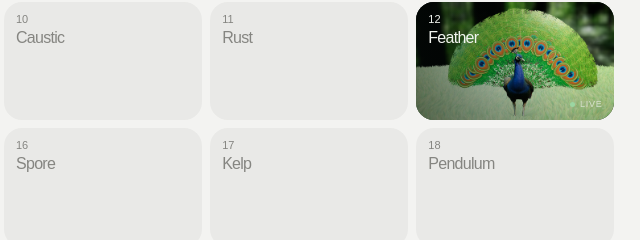
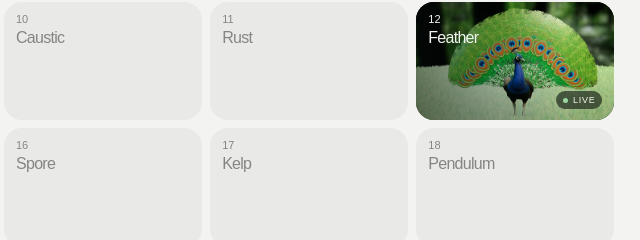
Before and after one commit to Aishwary2004Gupta/codevember-2026, a plain HTML site: page index.html in a window 1280 px wide. Shown: the part 209-449 px from the top of the page, 640-1280 px from the left. Drawn offline with Linux system fonts and the light colour scheme.

Commit message:
Update index.html

```diff
--- a/index.html
+++ b/index.html
@@ -221,7 +221,10 @@
       display: flex;
       align-items: center;
       gap: 5px;
-      color: rgba(242, 244, 239, .7);
+      padding: 4px 7px;
+      border-radius: 999px;
+      background: rgba(5, 13, 10, .58);
+      color: #f2f4ef;
       font-size: 9px;
       letter-spacing: .08em;
       text-transform: uppercase;
```
